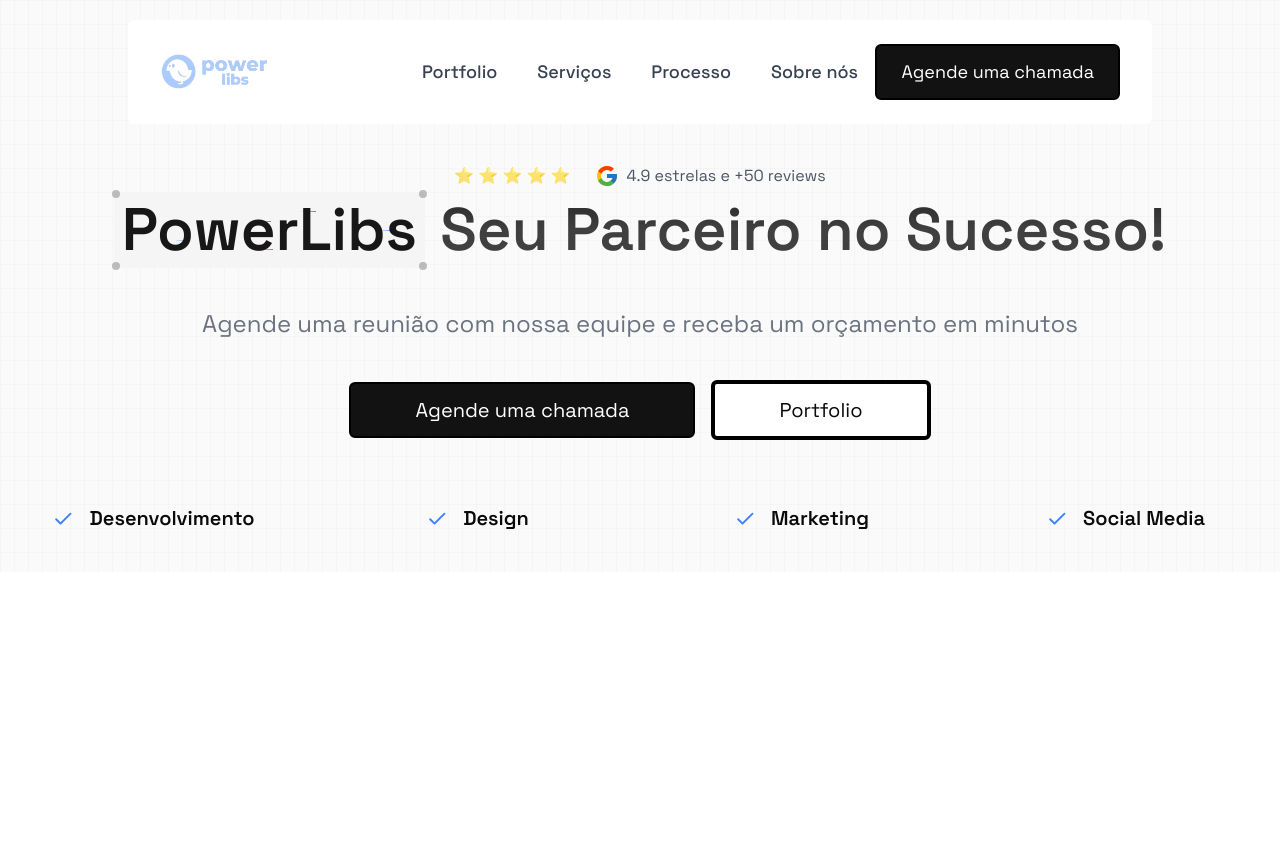
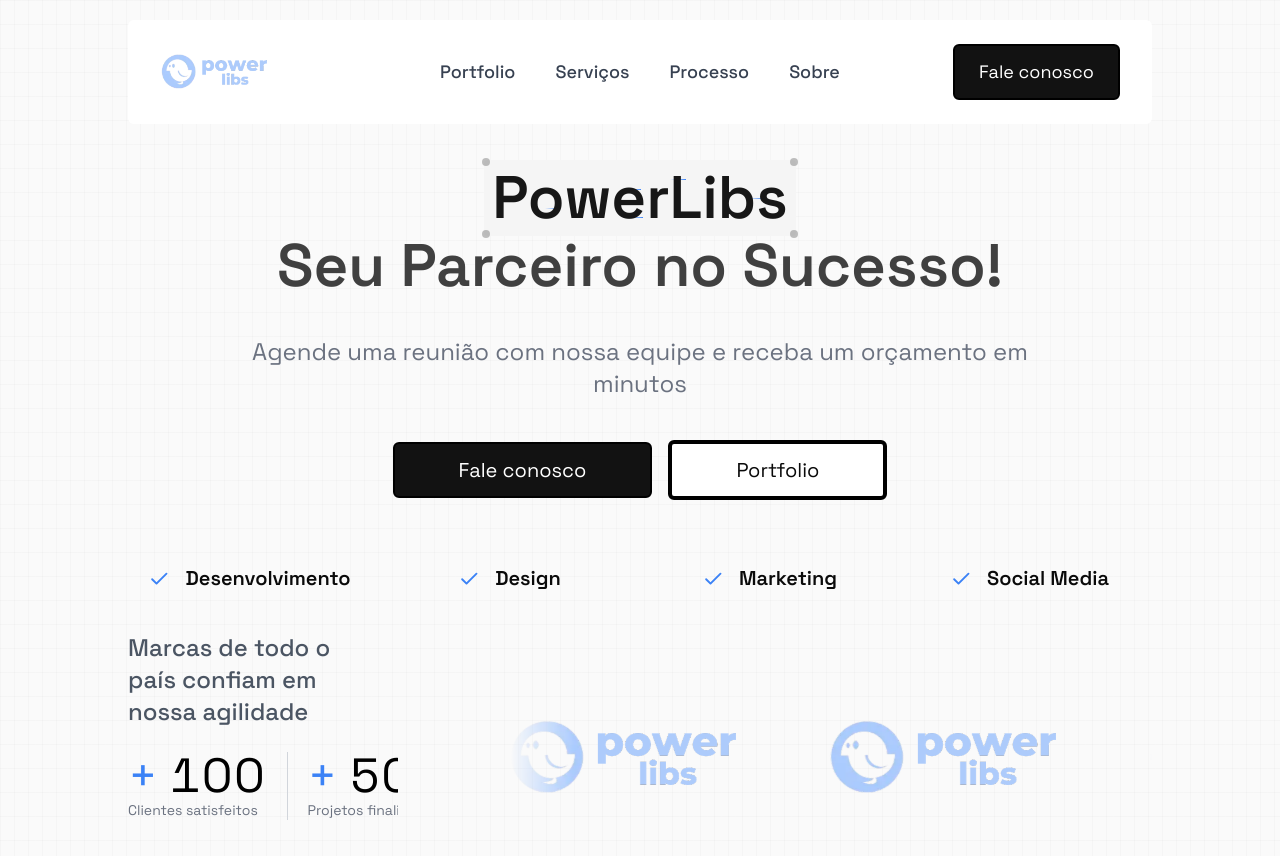
Before and after one commit to VictorRibeiroH/v1v2, a Next.js app: page / in a window 1280 px wide. Shown: the top 856 px of the page. Before the commit the page ends 800 px from the top, so only its background shows below. Built offline with nearby package versions, Linux system fonts and the light colour scheme.

Commit message:
ajustes e home page

```diff
--- a/app/page.tsx
+++ b/app/page.tsx
@@ -1,8 +1,9 @@
 "use client";
 
-import { AnimatedShinyTextDemo } from "@/components/demos/animated-shiny-text-demo";
 import { CoverDemo } from "@/components/demos/cover-demo";
 import BoxReveal from "@/components/ui/box-reveal";
+import { InfiniteMovingLogos } from "@/components/ui/infinite-moving-logos";
+import NumberTicker from "@/components/ui/number-ticker";
 import Image from "next/image";
 import Link from "next/link";
 import { PiCheckBold } from "react-icons/pi";
@@ -12,16 +13,18 @@
   return (
     <div
       className="
-   overflow-clip
-   inset-0
-   -z-10 h-full w-full bg-[#fafafa]
-   bg-[linear-gradient(to_right,#8080800a_1px,transparent_1px),linear-gradient(to_bottom,#8080800a_1px,transparent_1px)]
+  overflow-clip
+ inset-0
+ -z-10 h-full w-full bg-[#fafafa]
+  bg-[linear-gradient(to_right,#8080800a_1px,transparent_1px),linear-gradient(to_bottom,#8080800a_1px,transparent_1px)]
    bg-[size:14px_24px]
    "
     >
       <Element
         name="top"
-        className="overflow-hidden rounded-[6px] top-5 sticky md:mx-auto z-50 xl:w-4/5 2xl:w-[68%] bg-white flex items-center justify-between py-6 px-4 md:px-8 mx-6"
+        className="overflow-hidden rounded-[6px] top-5 sticky md:mx-auto z-50
+   xl:w-4/5 2xl:w-[68%] bg-white flex items-center
+   justify-between py-6 px-4 md:px-8 mx-6"
       >
         <Link href={"/"}>
           <Image
@@ -60,12 +63,12 @@
               smooth={true}
               className="hover:text-blue-500"
             >
-              Sobre nós
+              Sobre
             </ScrollLink>
           </div>
         </div>
 
-        <div className="flex ittems-center gap-x-4">
+        <div className="flex items-center gap-x-4">
           {/* <a href="tel:41988957399" className="hidden 2xl:flex">
             <button className="px-4 py-2 rounded-md flex items-center gap-x-3">
               41988957399
@@ -75,7 +78,7 @@
           <Link
             href={"/meeting"}
             className="
-          py-3
+           py-3
           px-6
           text-lg
           hover:bg-[#abcbff]
@@ -88,20 +91,20 @@
           duration-200
           hover:shadow-[1px_1px_rgba(0,0,0),2px_2px_rgba(0,0,0),3px_3px_rgba(0,0,0),4px_4px_rgba(0,0,0),5px_5px_0px_0px_rgba(0,0,0)] dark:shadow-[1px_1px_rgba(255,255,255),2px_2px_rgba(255,255,255),3px_3px_rgba(255,255,255),4px_4px_rgba(255,255,255),5px_5px_0px_0px_rgba(255,255,255)] "
           >
-            Agende uma chamada
+            Fale conosco
           </Link>
         </div>
       </Element>
 
       <main className="md:pb-10">
-        <div className="md:px-0 mx-6 xl:w4/5 2xl:w-[68%] md:mx-auto mt-14">
-          <AnimatedShinyTextDemo />
-        </div>
+        <div className="md:px-0 mx-6 xl:w-4/5 2xl:w-[68%] md:mx-auto mt-14">
+          {/* <AnimatedShinyTextDemo /> */}
         <h1>
           <CoverDemo />
         </h1>
 
-        <p className="md:text-center text-xl md:text-2xl my-6 md:my-10 md:w-4/5 mx-auto text-gray-500">
+        <p className="md:text-center
+        text-xl md:text-2xl my-6 md:my-10 md:w-4/5 mx-auto text-gray-500">
           Agende uma reunião com nossa equipe e receba um orçamento em minutos
         </p>
 
@@ -130,7 +133,7 @@
        duration-200
        hover:shadow-[1px_1px_rgba(0,0,0),2px_2px_rgba(0,0,0),3px_3px_rgba(0,0,0),4px_4px_rgba(0,0,0),5px_5px_0px_0px_rgba(0,0,0)] dark:shadow-[1px_1px_rgba(255,255,255),2px_2px_rgba(255,255,255),3px_3px_rgba(255,255,255),4px_4px_rgba(255,255,255),5px_5px_0px_0px_rgba(255,255,255)] "
           >
-            Agende uma chamada
+              Fale conosco
           </Link>
           <Link
             href={"/showcase"}
@@ -179,6 +182,50 @@
             </BoxReveal>
         </div>
 
+        <div className="md:flex items-center justify-between gap-y-4 my-10 gap-x-28 mx-auto">
+            <div className="md:w-2/5">
+              <h1 className="text-2xl font-medium text-gray-600 w-4/5">
+               Marcas de todo o país confiam em nossa agilidade
+              </h1>
+
+              <div className="flex my-6 gap-x-5 w-full">
+                <div>
+                  <h1 className="text-blue-500 text-3xl md:text-5xl">
+                    + <NumberTicker value={100} />
+                    <p className="text-gray-500 text-sm md:text-md">
+                      Clientes satisfeitos
+                    </p>
+                  </h1>
+                </div>
+
+                <div className="w-px bg-gray-300 self-stretch"></div>
+
+                <div className="flex-1 min-w-0">
+                  <h1 className="text-blue-500 text-3xl md:text-5xl whitespace-nowrap overflow-hidden">
+                    + <NumberTicker value={50} />
+                    <p className="text-gray-500 text-sm md:text-md">
+                      Projetos finalizados
+                    </p>
+                  </h1>
+                </div>
+              </div>
+            </div>
+
+            <section className="overflow-hidden mt-10 md:w/45">
+              <InfiniteMovingLogos
+                speed="slow"
+                direction="left"
+                items={[
+                  {
+                    logo: "/logo/logo.png",
+                    name: "Logo",
+                  },
+                ]}
+              />
+            </section>
+        </div>
+        </div>
+
       </main>
     </div>
   );
--- a/components/demos/cover-demo.tsx
+++ b/components/demos/cover-demo.tsx
@@ -17,7 +17,7 @@
       text-transparent
       bg-gradient-to-b from-neutral-800 via-neutral-700 to-neutral-700 dark:from-neutral-800 dark:via-white dark:to-white"
       >
-       <Cover>PowerLibs</Cover> Seu Parceiro no Sucesso!
+       <Cover>PowerLibs</Cover> <br/> Seu Parceiro no Sucesso!
       </h1>
     </div>
   );
--- /dev/null
+++ b/components/ui/infinite-moving-logos.tsx
@@ -0,0 +1,118 @@
+"use client";
+
+import { cn } from "@/lib/utils";
+import React, { useEffect, useState } from "react";
+import Image from "next/image";
+
+export const InfiniteMovingLogos = ({
+  items,
+  direction = "left",
+  speed = "slow",
+  pauseOnHover = true,
+  className,
+}: {
+  items: {
+    logo: string;
+    name: string;
+  }[];
+  direction?: "left" | "right";
+  speed?: "fast" | "normal" | "slow";
+  pauseOnHover?: boolean;
+  className?: string;
+}) => {
+  const containerRef = React.useRef<HTMLDivElement>(null);
+  const scrollerRef = React.useRef<HTMLUListElement>(null);
+
+  useEffect(() => {
+    addAnimation();
+  });
+  const [start, setStart] = useState(false);
+  function addAnimation() {
+    if (containerRef.current && scrollerRef.current) {
+      const scrollerContent = Array.from(scrollerRef.current.children);
+
+      scrollerContent.forEach((item) => {
+        const duplicatedItem = item.cloneNode(true);
+        if (scrollerRef.current) {
+          scrollerRef.current.appendChild(duplicatedItem);
+        }
+      });
+
+      getDirection();
+      getSpeed();
+      setStart(true);
+    }
+  }
+  const getDirection = () => {
+    if (containerRef.current) {
+      if (direction === "left") {
+        containerRef.current.style.setProperty(
+          "--animation-direction",
+          "forwards"
+        );
+      } else {
+        containerRef.current.style.setProperty(
+          "--animation-direction",
+          "reverse"
+        );
+      }
+    }
+  };
+  const getSpeed = () => {
+    if (containerRef.current) {
+      if (speed === "fast") {
+        containerRef.current.style.setProperty("--animation-duration", "20s");
+      } else if (speed === "normal") {
+        containerRef.current.style.setProperty("--animation-duration", "40s");
+      } else {
+        containerRef.current.style.setProperty("--animation-duration", "100s");
+      }
+    }
+  };
+  return (
+    <div
+      ref={containerRef}
+      className={cn(
+        "scroller relative z-20  w-full overflow-hidden  [mask-image:linear-gradient(to_right,transparent,white_10%,white_90%,transparent)]",
+        className
+      )}
+    >
+      <ul
+        ref={scrollerRef}
+        className={cn(
+          " flex min-w-full shrink-0 gap-4 py-4 w-max flex-nowrap",
+          start && "animate-scroll ",
+          pauseOnHover && "hover:[animation-play-state:paused]"
+        )}
+      >
+        {items.map((item) => (
+          <li
+            className="
+
+              flex items-center
+
+              flex-shrink-00 px-8 "
+            style={{
+              background:
+                "linear-gradient(180deg, var(--slate-800), var(--slate-900)",
+            }}
+            key={item.name}
+          >
+            <div>
+              <Image
+                src={item.logo}
+                alt={item.name}
+                width={10000}
+                height={10000}
+                className="
+                w-40
+                md:w-60
+                 "
+              />
+            </div>
+          </li>
+        ))}
+      </ul>
+    </div>
+  );
+};
--- /dev/null
+++ b/components/ui/number-ticker.tsx
@@ -0,0 +1,58 @@
+"use client";
+
+import { useEffect, useRef } from "react";
+import { useInView, useMotionValue, useSpring } from "framer-motion";
+
+import { cn } from "@/lib/utils";
+
+export default function NumberTicker({
+  value,
+  direction = "up",
+  delay = 0,
+  className,
+  decimalPlaces = 0,
+}: {
+  value: number;
+  direction?: "up" | "down";
+  className?: string;
+  delay?: number; // delay in s
+  decimalPlaces?: number;
+}) {
+  const ref = useRef<HTMLSpanElement>(null);
+  const motionValue = useMotionValue(direction === "down" ? value : 0);
+  const springValue = useSpring(motionValue, {
+    damping: 60,
+    stiffness: 100,
+  });
+  const isInView = useInView(ref, { once: true, margin: "0px" });
+
+  useEffect(() => {
+    isInView &&
+      setTimeout(() => {
+        motionValue.set(direction === "down" ? 0 : value);
+      }, delay * 1000);
+  }, [motionValue, isInView, delay, value, direction]);
+
+  useEffect(
+    () =>
+      springValue.on("change", (latest) => {
+        if (ref.current) {
+          ref.current.textContent = Intl.NumberFormat("en-US", {
+            minimumFractionDigits: decimalPlaces,
+            maximumFractionDigits: decimalPlaces,
+          }).format(Number(latest.toFixed(decimalPlaces)));
+        }
+      }),
+    [springValue, decimalPlaces],
+  );
+
+  return (
+    <span
+      className={cn(
+        "inline-block tabular-nums text-black dark:text-white tracking-wider",
+        className,
+      )}
+      ref={ref}
+    />
+  );
+}
```
